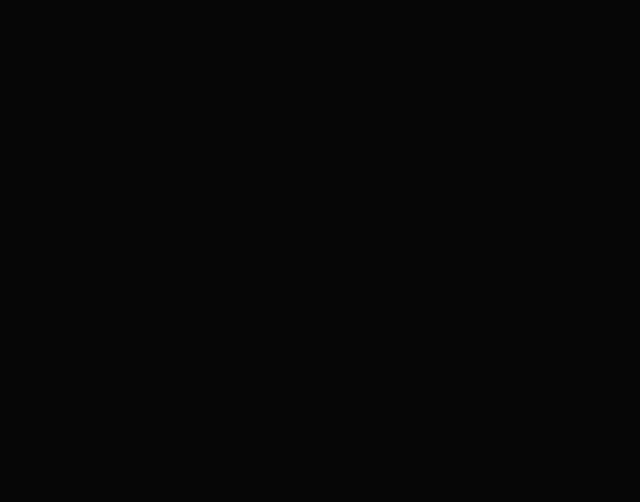
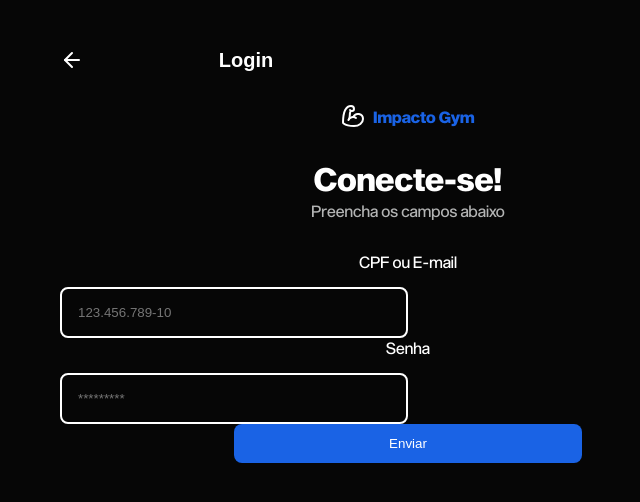
Before and after one commit to PI-CCOMP/impacto-gym, a React (Vite) app: page /login in a window 1280 px wide. Before the commit this address had no page. Shown: the top 502 px of the page, without its empty margins (232-872 px from the left). Built offline with nearby package versions, Linux system fonts and the light colour scheme.

Commit message:
feat: added login page in App

```diff
--- a/src/App.tsx
+++ b/src/App.tsx
@@ -2,8 +2,10 @@ import "./styles/theme.css";
 import "./styles/global.css";
 
 import { BrowserRouter, Routes, Route } from "react-router-dom";
+import { Componentes } from "./Componentes";
+
 import { Index } from "./pages/Index";
-import { Componentes } from "./Componentes";
+import { Login } from "./pages/Login";
 
 export function App() {
   return (
@@ -11,6 +13,7 @@ export function App() {
       <Routes>
         <Route path="/componentes" element={<Componentes />} />
         <Route path="/" element={<Index />} />
+        <Route path="/login" element={<Login />} />
       </Routes>
     </BrowserRouter>
   );
```
